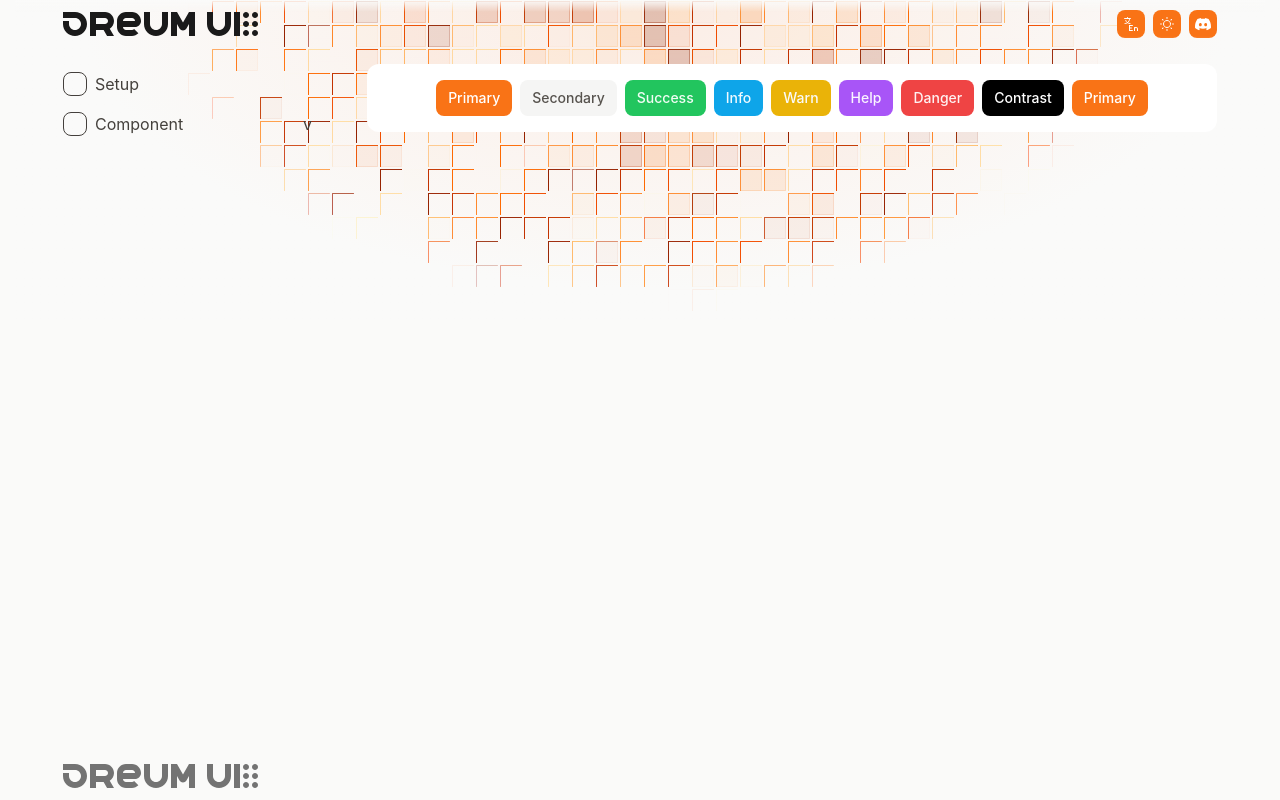
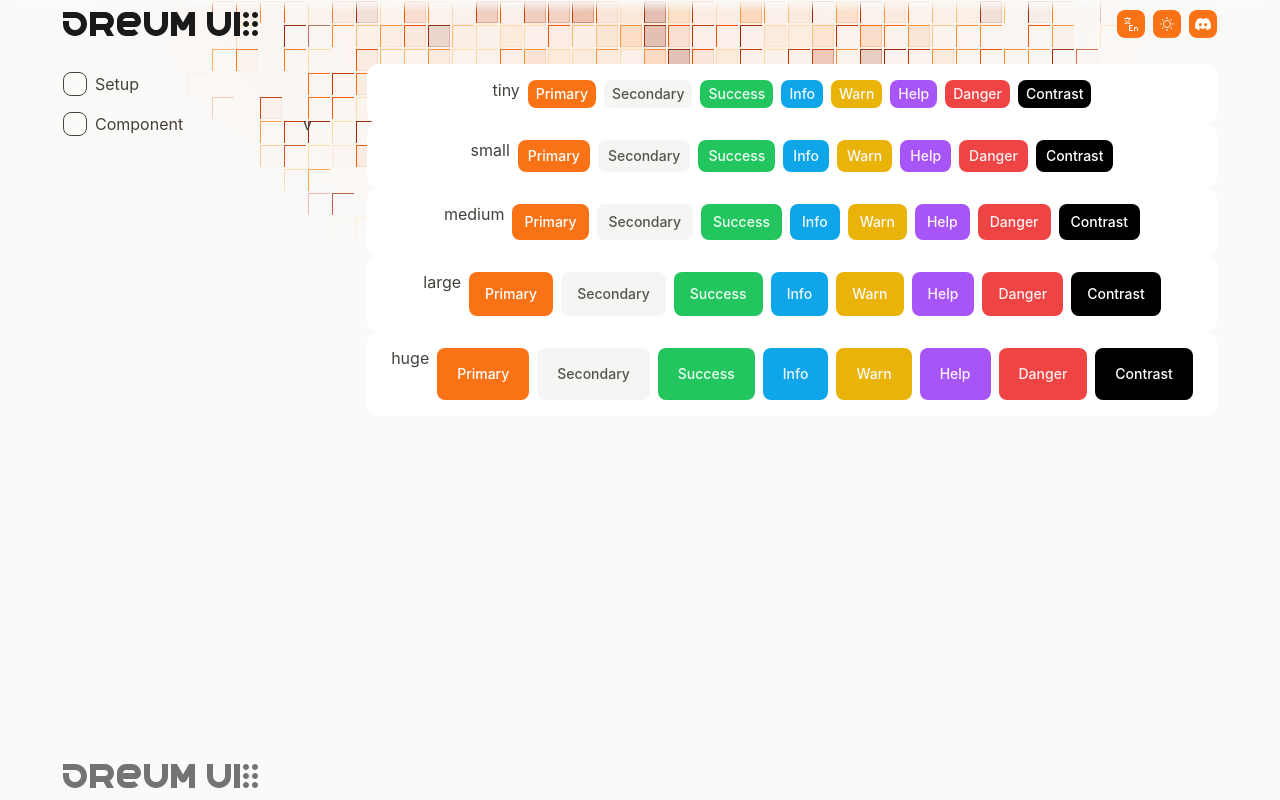
Before and after one commit to oreum-space/oreum-ui, a Vue app: page /button in a window 1280 px wide. Built offline with nearby package versions, Linux system fonts and the light colour scheme.

Commit message:
ButtonPage.vue sizes display added

```diff
--- a/src/pages/button/ButtonPage.vue
+++ b/src/pages/button/ButtonPage.vue
@@ -1,17 +1,30 @@
 <script setup lang="ts">
-import { OButton, OButtonVariants } from '@lib/oreum-ui'
+import { OButton, OButtonSizes, OButtonVariants } from '@lib/oreum-ui'
+
+function excludeDefault <T>(_enum: T): T {
+  return Object.fromEntries(Object.entries(_enum).filter(([key]) => key !== 'default')) as T
+}
+
+const sizes = excludeDefault(OButtonSizes)
+const variants = excludeDefault(OButtonVariants)
 </script>
 
 <template>
-  <section class="">
-    <div class="doc-card">
+  <section>
+    <div
+      v-for="size in sizes"
+      :key="size"
+      class="doc-card"
+    >
+      {{ size }}
       <OButton
-        v-for="variant in OButtonVariants"
+        v-for="variant in variants"
         :key="variant"
+        :size="size"
         class="o_capitalize"
         :variant="variant"
         :label="variant"
-        />
+      />
     </div>
   </section>
 </template>
```
